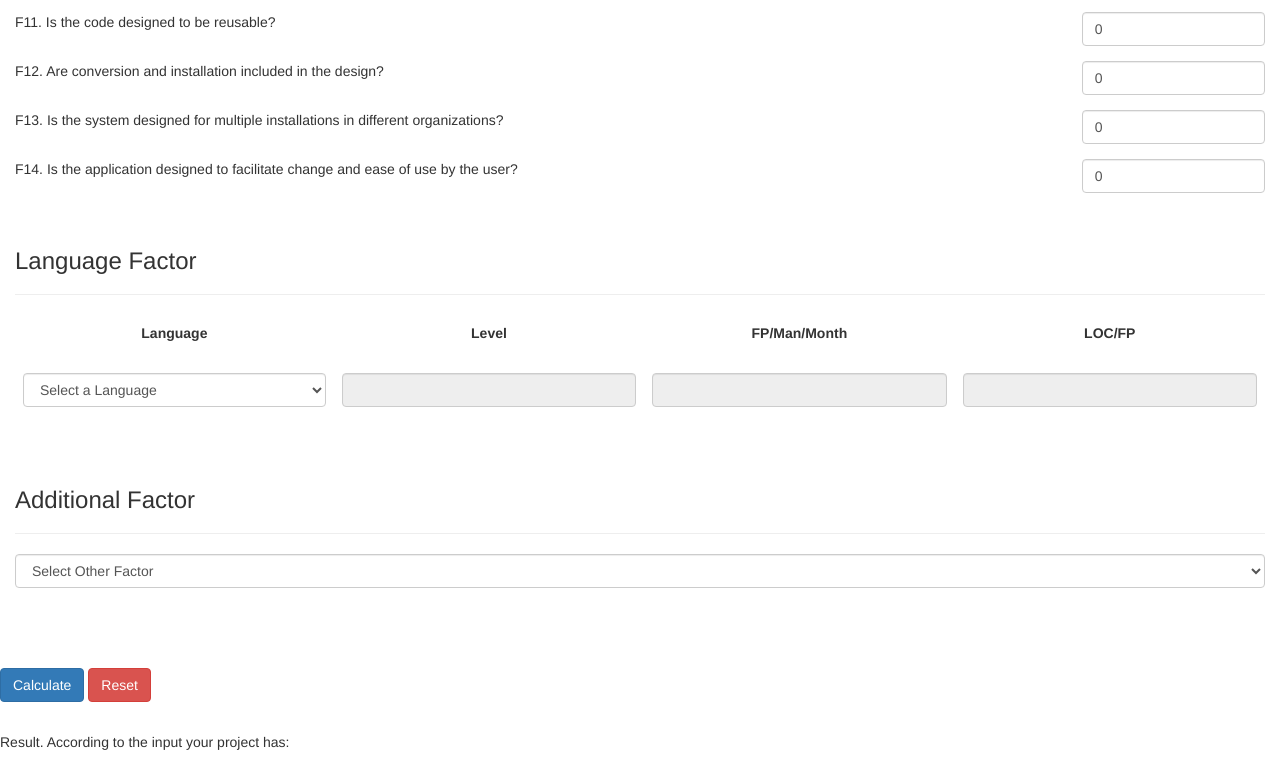
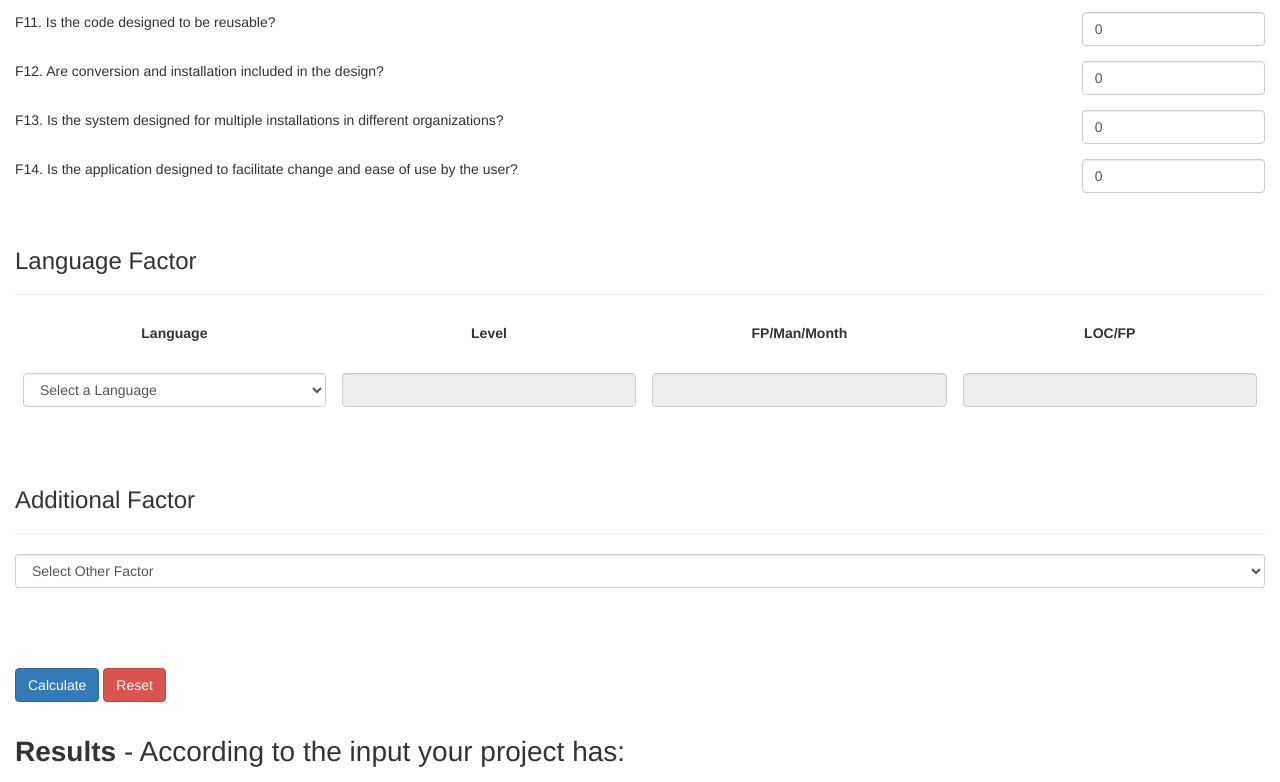
Before and after one commit to thanhtrannn/mm-assignment, a plain HTML site: page index.html in a window 1280 px wide. Shown: the part 1224-2006 px from the top of the page. Drawn offline with Linux system fonts and the light colour scheme.

Commit message:
Update index.html

```diff
--- a/index.html
+++ b/index.html
@@ -328,12 +328,14 @@
   </div>
   <br>
   <br>
+  <div class="container-fluid">
   <input type="button" class="submit btn btn-primary" value="Calculate">
   <input type="reset" class="btn btn-danger" name="Reset"></p>
   </form>
   <br>
   <div class="results-section">
-    <p>Result. According to the input your project has: <span id="results"></span></p>
+    <p style="font-size:2em;"><span style="font-weight:bold;">Results</span> - According to the input your project has: <span id="results"></span></p>
+  </div>
   </div>
   </div>
 </body>
@@ -373,9 +375,11 @@
     });
   }
 
-
   function calculateFactors() {
     additionalTotal = $("#additionalTotal").val();
+    if (additionalTotal === undefined){
+      additionalTotal = 0;
+    }
     factorTotal = 0;
     total = $("input[name*='countTotal']").val();
     $(".factor-section").find("input[type=number]").each(function () {
```
